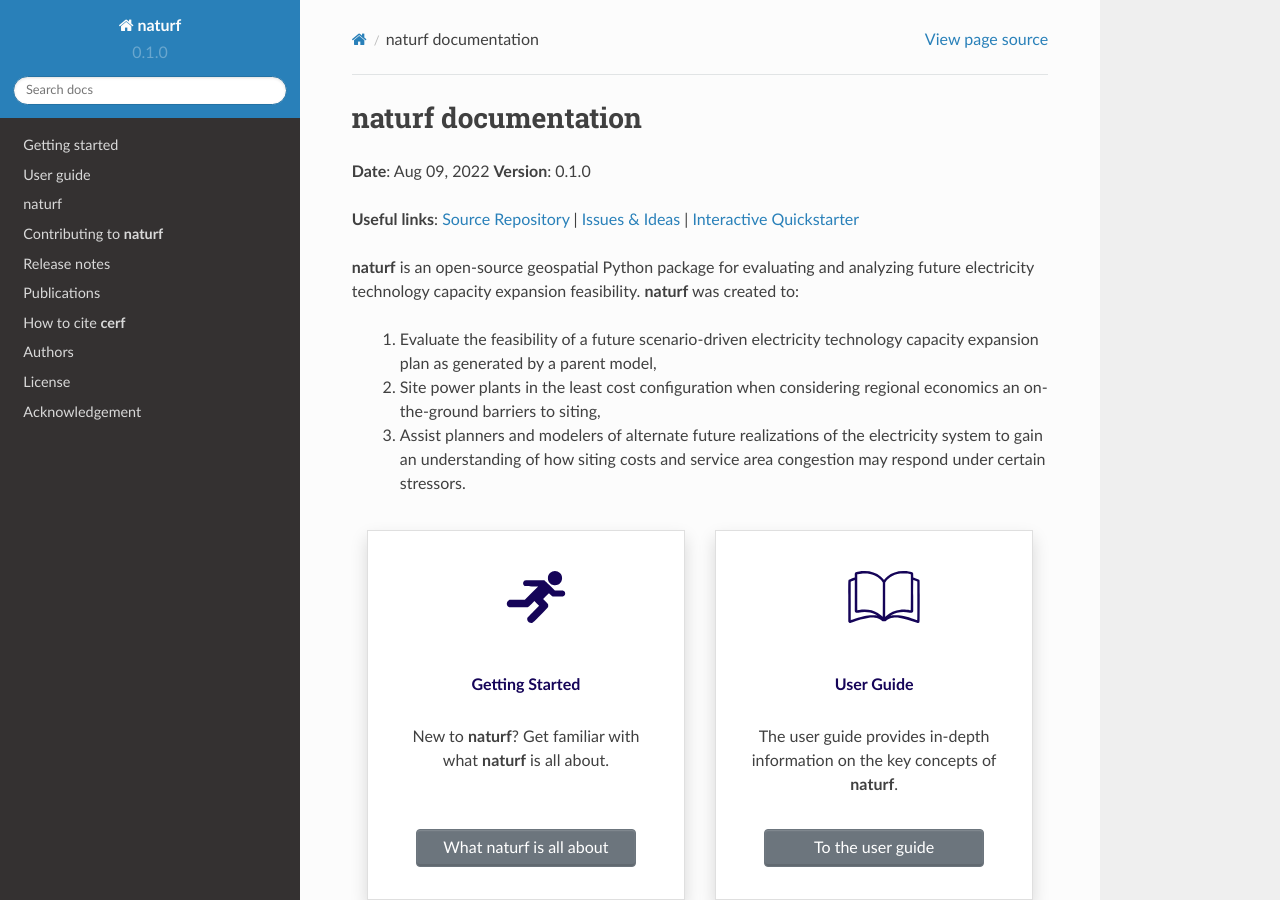
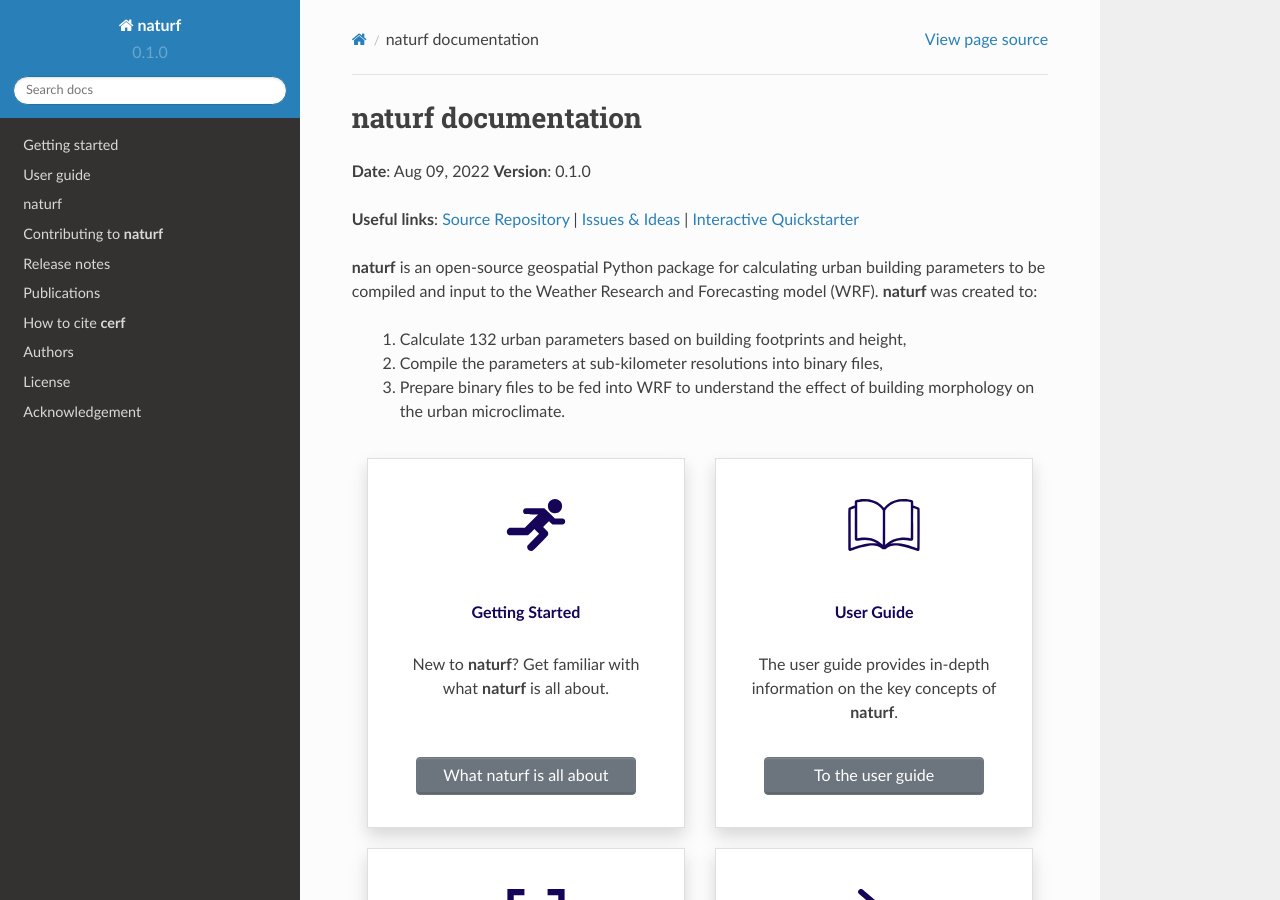
Before and after one commit to IMMM-SFA/naturf, a Sphinx documentation site: the page built from docs/source/index.rst, in a window 1280 px wide and 900 px high. Built offline with Sphinx 7.4.7 and the Read the Docs theme 2.0.0, drawn with Linux system fonts in a browser that asks for light colours; formulas are drawn with MathJax 3.

Commit message:
edited index

```diff
--- a/docs/source/index.rst
+++ b/docs/source/index.rst
@@ -10,13 +10,13 @@
 `Issues & Ideas <https://github.com/immm-sfa/naturf/issues>`_ |
 `Interactive Quickstarter <quickstarter.rst>`_
 
-**naturf** is an open-source geospatial Python package for evaluating and analyzing future electricity technology capacity expansion feasibility.  **naturf** was created to:
+**naturf** is an open-source geospatial Python package for calculating urban building parameters to be compiled and input to the Weather Research and Forecasting model (WRF).  **naturf** was created to:
 
- 1) Evaluate the feasibility of a future scenario-driven electricity technology capacity expansion plan as generated by a parent model,
+ 1) Calculate 132 urban parameters based on building footprints and height,
 
- 2) Site power plants in the least cost configuration when considering regional economics an on-the-ground barriers to siting,
+ 2) Compile the parameters at sub-kilometer resolutions into binary files,
 
- 3) Assist planners and modelers of alternate future realizations of the electricity system to gain an understanding of how siting costs and service area congestion may respond under certain stressors.
+ 3) Prepare binary files to be fed into WRF to understand the effect of building morphology on the urban microclimate.
 
 
 .. panels::
```
